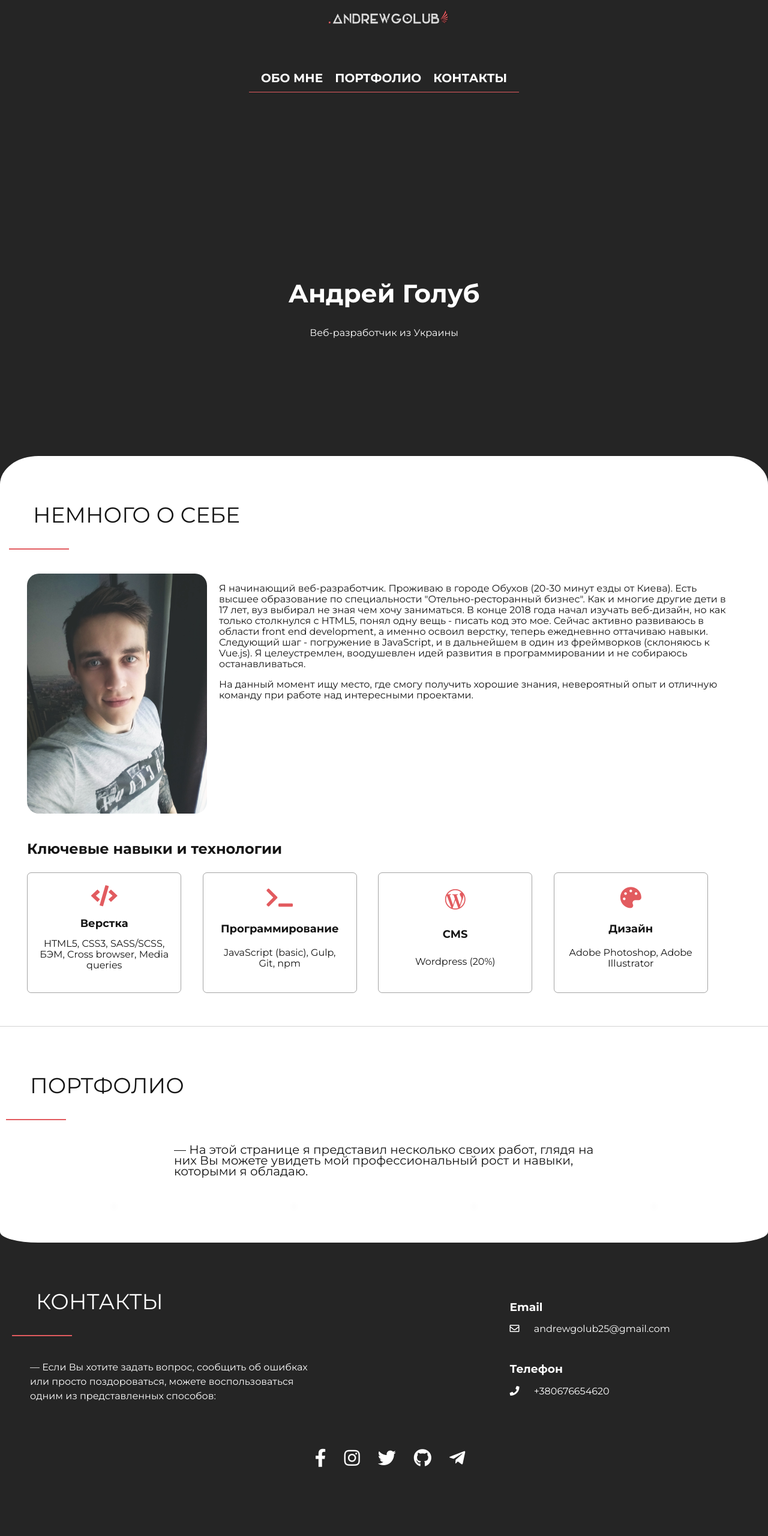
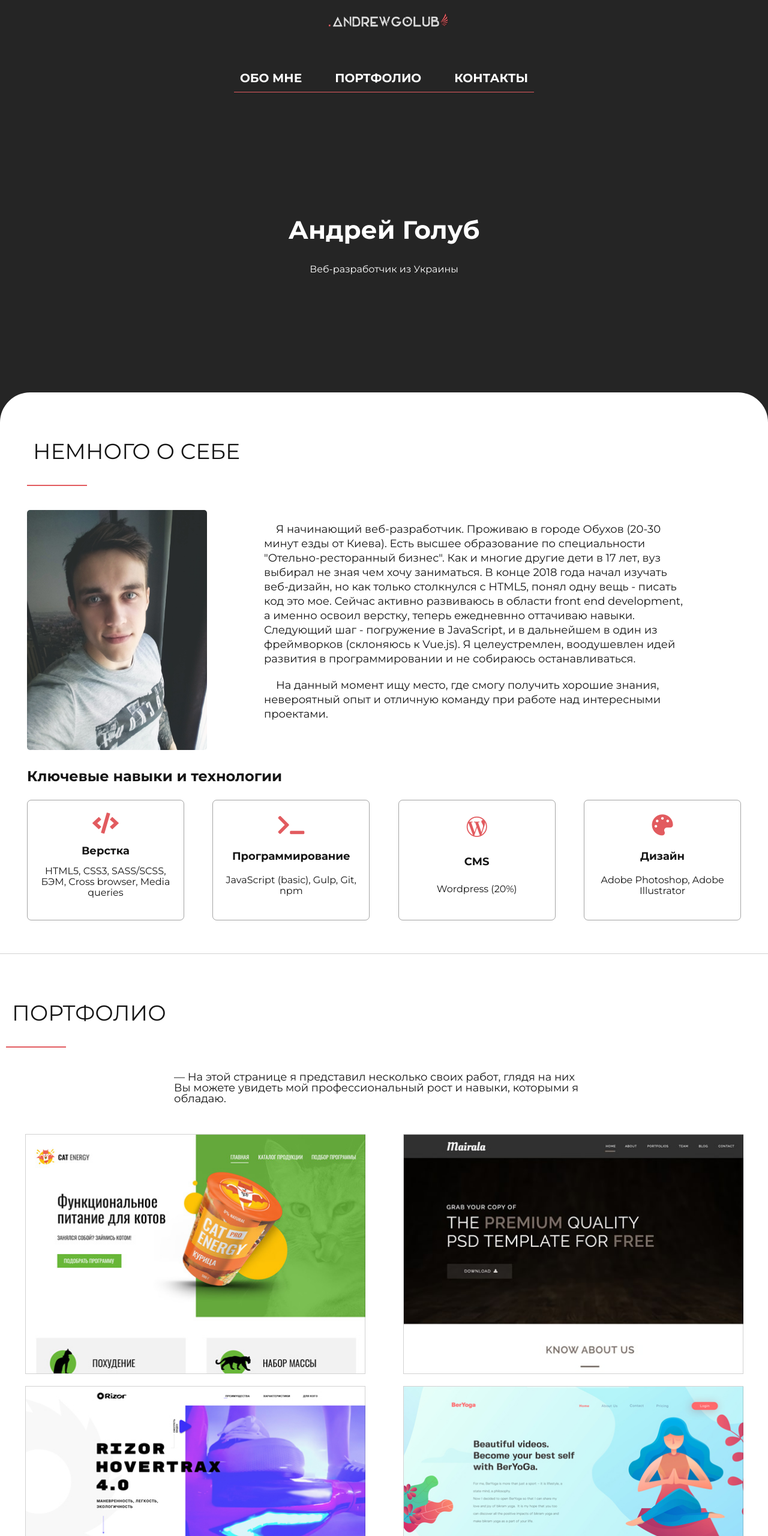
Before and after one commit to flokiowl/flokiowl.github.io, a plain HTML site: page index.html in a window 1280 px wide. Shown: the part 40-2600 px from the top of the page at 60% size. Before the commit the page ends 2545 px from the top, so only its background shows below. Drawn offline with nearby package versions, Linux system fonts and the light colour scheme.

Commit message:
css file re

```diff
--- a/css/style.css
+++ b/css/style.css
@@ -9,19 +9,13 @@ html {
 
 body {
   margin: 0;
-  margin-top: 60px;
   padding: 0;
-  font-family: 'Montserrat', "Lucida Sans Unicode", "Lucida Grande", sans-serif;
+  font-family: 'Montserrat', Arial, sans-serif;
   font-size: 16px;
   line-height: 18px;
   font-weight: 400;
   color: #151515;
-  background-color: #252525;
-  /*background-image:linear-gradient( rgba(0, 0, 0, 0.7), rgba(0, 0, 0, 0.7) ), url('../img/bg-prog.png');*/
-  background-size: 100% 100vh;
-  background-repeat: no-repeat;
-  background-attachment: fixed;
-  }
+  background-color: #252525; }
 
 img {
   max-width: 100%;
@@ -42,11 +36,21 @@ input[type="radio"].visually-hidden {
   clip: rect(0 0 0 0);
   overflow: hidden; }
 
+@media (min-width: 1300px) {
+  .container {
+    margin: 0 auto;
+    padding: 0 10px;
+    max-width: 1300px; } }
+
 .header {
   font-family: inherit;
   color: #fff;
   background-color: #252525;
-  border-bottom-left-radius: 20px; }
+  min-height: 600px; }
+
+@media (max-width: 767px) {
+  .header {
+    min-height: 400px; } }
 
 .header__wrapper {
   display: flex;
@@ -54,14 +58,8 @@ input[type="radio"].visually-hidden {
   justify-content: center;
   align-items: center;
   width: 100%;
-  min-height: 100vh;
-  position: fixed;
-  top: 0;
-  left: 0;
-  right: 0;
-  z-index: -2;
-  /*background-color: #252525;*/
-   }
+  height: 400px;
+  background-color: transparent; }
 
 .header__logo {
   width: 200px;
@@ -70,12 +68,9 @@ input[type="radio"].visually-hidden {
 .header__title {
   font-size: 42px;
   line-height: 42px;
-  margin-top: -80px;
   margin-bottom: 20px; }
 
 @media (min-width: 768px) {
-  .header {
-    border-bottom-left-radius: 200px; }
   .header__wrapper {
     display: flex;
     justify-content: flex-end;
@@ -87,9 +82,6 @@ input[type="radio"].visually-hidden {
     flex-direction: column;
     width: 100%;
     min-height: 60px;
-    position: fixed;
-    top: 0;
-    left: 0;
     background-color: #252525;
     z-index: 17; }
   .main-navigation__list {
@@ -208,24 +200,24 @@ input[type="radio"].visually-hidden {
 @media (min-width: 768px) {
   .main-navigation {
     width: 100%;
-    position: fixed;
-    top: 40px;
     display: flex;
     flex-direction: column;
     justify-content: center;
-    align-items: center;
-    z-index: -1; }
+    align-items: center; }
   .main-navigation__top {
-    margin-bottom: 50px; }
+    margin-bottom: 45px;
+    margin-top: 45px; }
   .main-navigation__list {
     margin: 0;
+    margin-bottom: 100px;
     padding: 10px;
+    min-width: 500px;
     display: flex;
+    justify-content: space-between;
     border-bottom: 1px solid #e25b5f; }
   .main-navigation__item {
     position: relative;
-    list-style: none;
-    margin: 0 10px; }
+    list-style: none; }
     .main-navigation__item::before {
       content: '';
       position: absolute;
@@ -234,7 +226,6 @@ input[type="radio"].visually-hidden {
       width: 200px;
       height: 230px;
       background: #00f;
-      z-index: -1;
       opacity: 0;
       transition: 0.5s;
       -webkit-transform: translateY(100px);
@@ -246,18 +237,17 @@ input[type="radio"].visually-hidden {
       -webkit-transform: translateY(0);
               transform: translateY(0); }
     .main-navigation__item:nth-child(1)::before {
-      background: url("../img/about-me-menu.jpg");
+      background: url("../img/about-me-menu2.jpg");
       background-size: cover; }
     .main-navigation__item:nth-child(2)::before {
-      background: url("../img/about-me-menu2.jpg");
+      left: -30px;
+      background: url("../img/portfolio-menu.jpg");
       background-size: cover;
-      background-repeat: no-repeat;
-      background-position: center; }
+      background-position: top left -70px; }
     .main-navigation__item:nth-child(3)::before {
+      left: -30px;
       background: url("../img/contacts-menu.jpg");
-      background-size: cover;
-      background-repeat: no-repeat;
-      background-position: center; }
+      background-size: cover; }
   .main-navigation__link {
     position: relative;
     height: 22px;
@@ -291,13 +281,12 @@ input[type="radio"].visually-hidden {
   padding-top: 80px;
   padding-left: 15px;
   padding-right: 15px;
-  margin-top: 100vh;
   background-color: #fff;
   color: #151515;
   border-bottom: 1px solid rgba(39, 39, 39, 0.2); }
 
 .about-me__title {
-  width: auto;
+  width: 100%;
   margin: 0;
   margin-left: 10px;
   margin-bottom: 80px;
@@ -314,34 +303,35 @@ input[type="radio"].visually-hidden {
     height: 2px;
     position: absolute;
     bottom: -40px;
-    left: -40px;
+    left: -10px;
     background-color: #e25b5f; }
 
 .about-me__wrapper {
   display: flex;
   flex-direction: column;
-  padding-right: 20px;
   padding-top: 0; }
 
 .about-me__photo {
   max-height: 250px;
-  margin-right: 20px;
-  margin-bottom: 20px;
-  z-index: 1;
-  float: left;
-  border-radius: 20px; }
+  margin-right: 25px;
+  margin-left: calc(50% - 125px);
+  margin-bottom: 25px;
+  border-radius: 150px; }
+
+.about-me__description {
+  display: block;
+  margin: 0 auto;
+  font-size: 16px;
+  line-height: 24px;
+  text-indent: 20px; }
 
 .about-me__skill {
+  width: 100%;
   display: flex;
   flex-direction: row;
+  justify-content: space-between;
   flex-wrap: wrap;
   margin-bottom: 40px; }
-  .about-me__skill img {
-    width: 50px;
-    height: 50px;
-    margin-right: 10px; }
-    .about-me__skill img:hover {
-      opacity: 0.5; }
   .about-me__skill h3 {
     width: 100%;
     margin: 0;
@@ -371,30 +361,43 @@ input[type="radio"].visually-hidden {
 @media (min-width: 768px) {
   .about-me {
     padding-left: 30px;
-    padding-right: 30px;
-    border-top-right-radius: 5%;
-    border-top-left-radius: 5%; }
+    padding-right: 30px; }
   .about-me__photo {
-    max-height: 400px; }
+    max-height: 370px;
+    margin-right: 20px;
+    margin-bottom: 5px;
+    margin-left: 0;
+    float: left;
+    border-radius: 5px; }
+  .about-me__description {
+    max-width: 1000px;
+    padding-top: 10px; }
   .about-me__sect {
-    width: 45%;
-    margin-right: auto; } }
+    width: 45%; } }
 
 @media (min-width: 1200px) {
   .about-me {
     padding-left: 45px;
-    padding-right: 45px; }
+    padding-right: 45px;
+    border-top-right-radius: 50px;
+    border-top-left-radius: 50px; }
+  .about-me__photo {
+    max-height: 400px; }
+  .about-me__description {
+    max-width: 1000px;
+    padding-top: 20px;
+    padding-left: 300px;
+    font-size: 18px; }
   .about-me__sect {
-    width: 22%;
-    margin-right: auto; } }
+    width: 22%; } }
 
 .portfolio {
   width: 100%;
-  padding: 80px 40px 40px 40px;
+  padding: 80px 10px 40px 10px;
   background-color: #fff; }
 
 .portfolio__title {
-  width: auto;
+  width: 100%;
   margin: 0;
   margin-left: 10px;
   margin-bottom: 80px;
@@ -411,8 +414,11 @@ input[type="radio"].visually-hidden {
     height: 2px;
     position: absolute;
     bottom: -40px;
-    left: -40px;
+    left: -10px;
     background-color: #e25b5f; }
+
+.portfolio__text {
+  font-size: 16px; }
 
 .portfolio__list {
   margin: 0;
@@ -422,61 +428,96 @@ input[type="radio"].visually-hidden {
   flex-direction: column; }
 
 .portfolio__item {
-  max-width: 517px;
+  width: 100%;
+  max-width: 600px;
+  height: 400px;
   margin: 0 auto;
   margin-bottom: 20px;
-  position: relative;
   overflow: hidden;
-  box-shadow: 0 0 10px 1px rgba(0, 0, 0, 0.3);
-  border-radius: 5px; }
+  border: 1px solid rgba(30, 30, 30, 0.2); }
+
+.portfolio__item.cat-energy {
+  background: url("../img/cat-ener.jpg");
+  background-repeat: no-repeat;
+  background-position: cover; }
+  .portfolio__item.cat-energy .portfolio__project {
+    background-color: rgba(94, 170, 47, 0.9); }
+
+.portfolio__item.mairala {
+  background: url("../img/mairala.jpg");
+  background-repeat: no-repeat;
+  background-position: cover; }
+  .portfolio__item.mairala .portfolio__project {
+    background-color: rgba(0, 0, 0, 0.9); }
+
+.portfolio__item.rizor {
+  background: url("../img/rizor.jpg");
+  background-repeat: no-repeat;
+  background-position: cover; }
+  .portfolio__item.rizor .portfolio__project {
+    background-color: rgba(58, 47, 248, 0.9); }
+
+.portfolio__item.beryoga {
+  background: url("../img/beryoga.jpg");
+  background-repeat: no-repeat;
+  background-position: cover; }
+  .portfolio__item.beryoga .portfolio__project {
+    background-color: rgba(255, 71, 75, 0.9); }
 
 .portfolio__project {
   display: flex;
   flex-wrap: wrap;
-  flex-direction: row;
+  flex-direction: column;
+  justify-content: space-between;
+  align-items: center;
   width: 100%;
   height: 100%;
-  padding: 10px 10px;
-  position: absolute;
-  bottom: -100%;
-  left: 0;
+  padding: 25px;
+  padding-top: 10px;
   color: #fff;
-  background-color: rgba(15, 15, 15, 0.9);
-  transition: all .5s ease; }
+  position: relative; }
+
+.portfolio__project-title {
+  width: 100%;
+  height: 20px;
+  margin-bottom: 20px;
+  font-size: 25px;
+  line-height: 35px;
+  font-weight: 700; }
 
 .portfolio__description {
-  font-size: 14px;
-  margin: 0;
-  padding: 0;
-  font-family: 'Montserrat', sans-serif;
-  font-weight: 400;
-  line-height: 16px;
-  width: 100%;
-  font-size: 11px; }
+  position: absolute;
+  top: 60px;
+  left: 30px;
+  font-size: 13px;
+  font-style: italic; }
+
+.portfolio__project-text {
+  font-size: 16px;
+  text-align: center;
+  line-height: 20px; }
 
 .portfolio__view {
-  width: 100%;
+  width: 40%;
+  margin: 0 auto;
   display: flex;
-  align-self: flex-end;
-  justify-content: center; }
+  justify-content: space-around; }
 
 .btn {
-  min-width: 120px;
-  min-height: 40px;
+  width: 50px;
+  height: 50px;
   margin-bottom: 10px;
   border: 1px solid #fff;
-  border-radius: 5px;
+  border-radius: 50%;
   color: #fff;
   font-family: 'Montserrat', sans-seif;
-  font-size: 11px;
-  line-height: 40px;
+  font-size: 25px;
+  line-height: 50px;
   text-align: center;
   text-decoration: none;
   transition: all .4s ease; }
   .btn:hover {
-    border-color: #e25b5f;
-    font-size: 11.5px;
-    transition: all .5s ease; }
+    border-color: transparent; }
 
 .portfolio__codeview {
   margin-right: 10px;
@@ -486,10 +527,6 @@ input[type="radio"].visually-hidden {
   margin-bottom: 10px;
   align-self: flex-end; }
 
-.portfolio__item:hover .portfolio__project {
-  bottom: 0;
-  transition: bottom .5s ease; }
-
 @media (min-width: 768px) {
   .portfolio__text {
     max-width: 500px;
@@ -498,35 +535,55 @@ input[type="radio"].visually-hidden {
     font-size: 18px; }
   .portfolio__list {
     flex-direction: row;
+    justify-content: space-between;
     flex-wrap: wrap; }
   .portfolio__item {
-    max-width: 45%;
-    margin-right: auto; }
+    width: 45%;
+    max-width: 450px;
+    height: 300px;
+    margin: 0 auto;
+    margin-bottom: 20px; }
+    .portfolio__item:hover .portfolio__project {
+      font-size: 25px;
+      opacity: 1;
+      visibility: visible;
+      transition: all .3s ease; }
+  .portfolio__item.cat-energy,
+  .portfolio__item.rizor,
+  .portfolio__item.beryoga,
+  .portfolio__item.mairala {
+    background-size: auto 100%; }
+  .portfolio__project {
+    font-size: 0;
+    opacity: 0;
+    visibility: hidden;
+    transition: all .3s ease; }
   .portfolio__description {
-    font-size: 12px; }
+    right: 30px;
+    left: auto; }
   .btn {
-    min-width: 140px;
-    font-size: 12px;
-    margin-bottom: 0; } }
+    margin-bottom: 0;
+    width: 50px;
+    height: 50px;
+    font-size: 25px; } }
 
 @media (min-width: 1200px) {
   .portfolio {
-    border-bottom-right-radius: 5%;
-    border-bottom-left-radius: 5%; }
+    border-bottom-right-radius: 50px;
+    border-bottom-left-radius: 50px; }
   .portfolio__text {
     max-width: 700px;
     margin-bottom: 50px;
-    font-size: 20px; }
+    font-size: 18px; }
   .portfolio__item {
-    max-width: 50%; }
+    max-width: 600px;
+    height: 400px; }
   .portfolio__description {
-    font-size: 16px; }
+    font-size: 16px;
+    right: auto;
+    left: 30px; }
   .btn {
-    min-width: 180px;
-    font-size: 16px;
-    margin-bottom: 0; }
-    .btn:hover {
-      font-size: 16.5px; } }
+    margin-bottom: 0; } }
 
 .footer {
   margin: 0;
@@ -535,13 +592,14 @@ input[type="radio"].visually-hidden {
   background-color: #252525;
   color: #fff;
   display: flex;
-  flex-direction: column; }
+  flex-direction: column;
+  overflow: hidden; }
 
 .footer__intro {
   width: 100%; }
 
 .footer__title {
-  width: auto;
+  width: 100%;
   margin: 0;
   margin-left: 10px;
   margin-bottom: 80px;
@@ -558,7 +616,7 @@ input[type="radio"].visually-hidden {
     height: 2px;
     position: absolute;
     bottom: -40px;
-    left: -40px;
+    left: -10px;
     background-color: #e25b5f; }
 
 .footer__icon {
@@ -566,11 +624,6 @@ input[type="radio"].visually-hidden {
   margin-right: 20px;
   color: #fff;
   transition: all .5s ease; }
-  .footer__icon:hover {
-    color: #e25b5f;
-    -webkit-transform: scale(1.3);
-            transform: scale(1.3);
-    transition: all .5s ease; }
 
 .footer__wrapper {
   width: 100%;
@@ -604,9 +657,14 @@ input[type="radio"].visually-hidden {
   display: flex;
   justify-content: center;
   width: 100%;
-  margin: 30px;
+  margin-top: 30px;
   padding: 30px;
   list-style: none; }
+  .footer__social .footer__icon:hover {
+    color: #e25b5f;
+    -webkit-transform: scale(1.3);
+            transform: scale(1.3);
+    transition: all .5s ease; }
 
 @media (min-width: 768px) {
   .footer {
```
